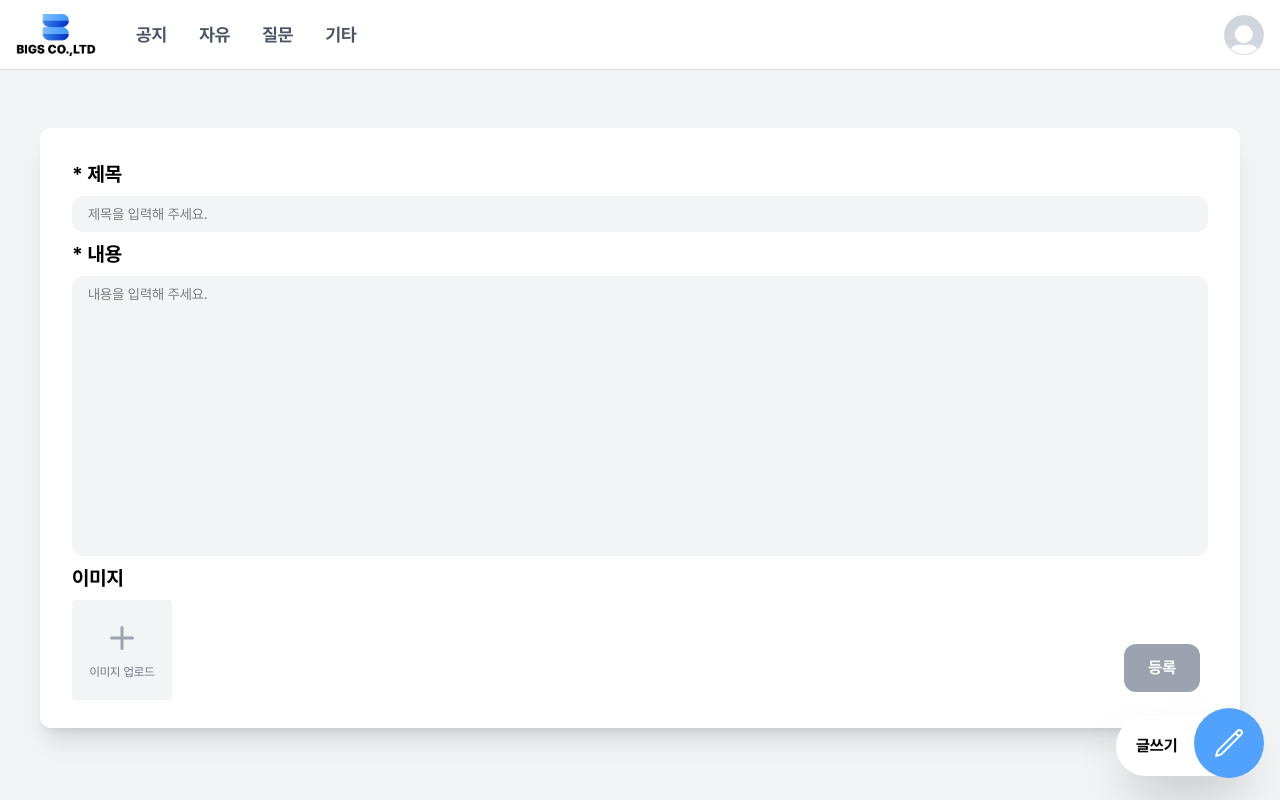
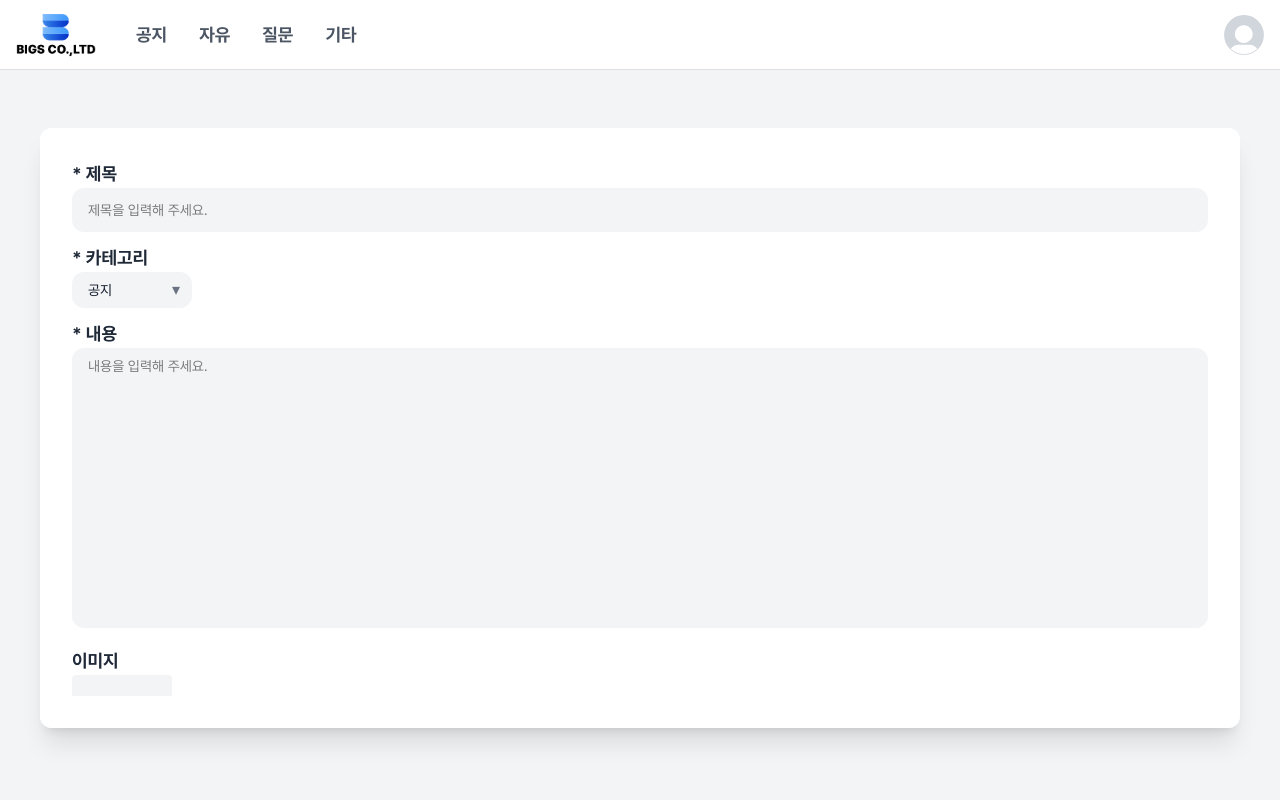
Before and after one commit to junjeeong/-FE-, a Next.js app: page /addBoard in a window 1280 px wide. Built offline with nearby package versions, Linux system fonts and the light colour scheme; no server answers.

Commit message:
feat: 게시글 작성 api 연결

```diff
--- a/src/api/postArticle.ts
+++ b/src/api/postArticle.ts
@@ -1,8 +1,7 @@
 import { AxiosError } from "axios";
 import { authInstance } from "@/lib/axios";
-import { PostArticlePayload } from "@/types/article";
 
-const postArticle = async (body: PostArticlePayload) => {
+const postArticle = async (body: FormData) => {
   try {
     const res = await authInstance.post("/boards", body);
     return res.data;
--- a/src/app/(board)/addBoard/page.tsx
+++ b/src/app/(board)/addBoard/page.tsx
@@ -1,32 +1,147 @@
+"use client";
+
+import { useForm } from "react-hook-form";
+import { Category } from "@/types/article";
 import ImageUploader from "@/app/(board)/boards/components/ImageUploader";
+import { authInstance } from "@/lib/axios";
+import postArticle from "@/api/postArticle";
+
+interface FormData {
+  title: string;
+  content: string;
+  category: Category;
+  file: File;
+}
 
 const AddBoardPage = () => {
+  const commonLabelStyle = "text-lg font-bold text-[#1F2937]";
+  const commonInputStyle = "w-full rounded-xl bg-[#F3F4F6] px-4 py-3 text-sm";
+  const commonErrorStyle = "ml-2 mt-1 text-red-500 text-sm";
+  const {
+    register,
+    handleSubmit,
+    formState: { errors },
+  } = useForm<FormData>();
+
+  const onSubmit = async (data: FormData) => {
+    const formData = new FormData();
+
+    // FormData.append()의 두 번째 인자에는 문자열 또는 Blob/File만 들어갈 수 있음. JSON 문자열로 바꿔줘야 함
+    const requestPayload = JSON.stringify({
+      title: data.title,
+      content: data.content,
+      category: data.category,
+    });
+
+    formData.append("request", requestPayload);
+
+    if (data.file) {
+      formData.append("file", data.file);
+    }
+
+    try {
+      const res = await postArticle(formData);
+      alert("게시글이 성공적으로 등록되었습니다.");
+      window.location.href = `/boards${res}`;
+      // 예: 라우팅 이동 등 추가 처리
+    } catch (err: any) {
+      alert(err.message);
+    }
+  };
+
+  const handleCancle = () => {
+    const confirm = window.confirm("게시글 작성을 취소하시겠습니까?");
+    if (confirm) history.go(-1);
+  };
+
+  // 중간에 confirm을 넣은 래퍼 함수
+  const handleConfirmAndSubmit = () => {
+    const confirmed = window.confirm("게시글을 등록하시겠습니까?");
+    if (confirmed) {
+      handleSubmit(onSubmit)(); // handleSubmit은 함수를 반환하므로 바로 실행해야 함
+    }
+  };
+
   return (
-    <form className="relative flex flex-col gap-2">
-      <label htmlFor="title" className="text-xl font-bold text-[##1F2937]">
+    <form
+      className="relative flex flex-col gap-3 overflow-scroll"
+      onSubmit={(e) => e.preventDefault()}
+    >
+      <div>
+        <div className="flex">
+          <label htmlFor="title" className={commonLabelStyle}>
             * 제목
           </label>
+          {errors.title && <p className={commonErrorStyle}>{errors.title.message}</p>}
+        </div>
         <input
           id="title"
           type="text"
           placeholder="제목을 입력해 주세요."
-        className="w-full rounded-xl bg-[#F3F4F6] px-4 py-2 text-sm"
+          {...register("title", { required: "제목은 필수 항목입니다." })}
+          className={commonInputStyle}
         />
-      <label htmlFor="content" className="text-xl font-bold text-[##1F2937]">
+      </div>
+
+      <div>
+        <div className="flex">
+          <label htmlFor="category" className={commonLabelStyle}>
+            * 카테고리
+          </label>
+          {errors.category && <p className={commonErrorStyle}>{errors.category.message}</p>}
+        </div>
+        <div className="relative w-[120px]">
+          <select
+            {...register("category", { required: "카테고리는 필수 항목입니다." })}
+            className="w-full appearance-none rounded-xl bg-[#F3F4F6] px-4 py-2 text-sm text-gray-900"
+          >
+            <option value="NOTICE">공지</option>
+            <option value="FREE">자유</option>
+            <option value="Q&A">질문</option>
+            <option value="ETC">기타</option>
+          </select>
+          <div className="pointer-events-none absolute top-1/2 right-3 -translate-y-1/2 text-gray-500">
+            ▾
+          </div>
+        </div>
+      </div>
+
+      <div>
+        <div className="flex">
+          <label htmlFor="content" className={commonLabelStyle}>
             * 내용
           </label>
+          {errors.content && <p className={commonErrorStyle}>{errors.content.message}</p>}
+        </div>
         <textarea
           id="content"
           placeholder="내용을 입력해 주세요."
+          {...register("content", { required: "내용은 필수 항목입니다." })}
           className="min-h-[280px] w-full resize-none overflow-scroll rounded-xl bg-[#F3F4F6] px-4 py-2 text-sm"
         />
-      <label htmlFor="image" className="text-xl font-bold text-[##1F2937]">
+      </div>
+      <div>
+        <label htmlFor="image" className={commonLabelStyle}>
           이미지
         </label>
         <ImageUploader />
-      <button className="absolute right-2 bottom-2 rounded-xl bg-[#9CA3AF] px-6 py-3 text-base font-semibold text-white hover:bg-blue-400 active:bg-blue-400">
+      </div>
+
+      <div className="mt-4 flex w-full gap-2">
+        <button
+          onClick={handleCancle}
+          className="flex-1 rounded-xl bg-[#9CA3AF] px-6 py-3 text-base font-semibold text-white hover:bg-blue-400 active:bg-blue-400"
+        >
+          취소
+        </button>
+        <button
+          type="submit"
+          onClick={handleConfirmAndSubmit}
+          className="flex-1 rounded-xl bg-[#9CA3AF] px-6 py-3 text-base font-semibold text-white hover:bg-blue-400 active:bg-blue-400"
+        >
           등록
         </button>
+      </div>
     </form>
   );
 };
--- a/src/app/(board)/boards/components/CreateAritcleFloatingButton.tsx
+++ b/src/app/(board)/boards/components/CreateAritcleFloatingButton.tsx
@@ -1,7 +1,14 @@
+"use client";
+
+import { usePathname } from "next/navigation";
 import Link from "next/link";
 import WriteIcon from "@/app/(board)/boards/components/WriteIcon";
 
 const CreateAritcleFloatingButton = () => {
+  const pathname = usePathname();
+
+  if (pathname === "/addBoard") return;
+
   return (
     <Link href={"/addBoard"}>
       <button className="duraition-200 fixed right-6 bottom-6 flex h-[60px] w-[140px] items-center justify-between gap-2 rounded-full bg-white p-5 shadow-2xl transition-transform hover:scale-110 hover:text-blue-400">
```
Also changed, not shown: src/app/(auth)/signin/page.tsx (renamed from src/app/signin/page.tsx), src/app/(auth)/signup/page.tsx (renamed from src/app/signup/page.tsx). Lines whose indentation alone changed are shown as unchanged.
